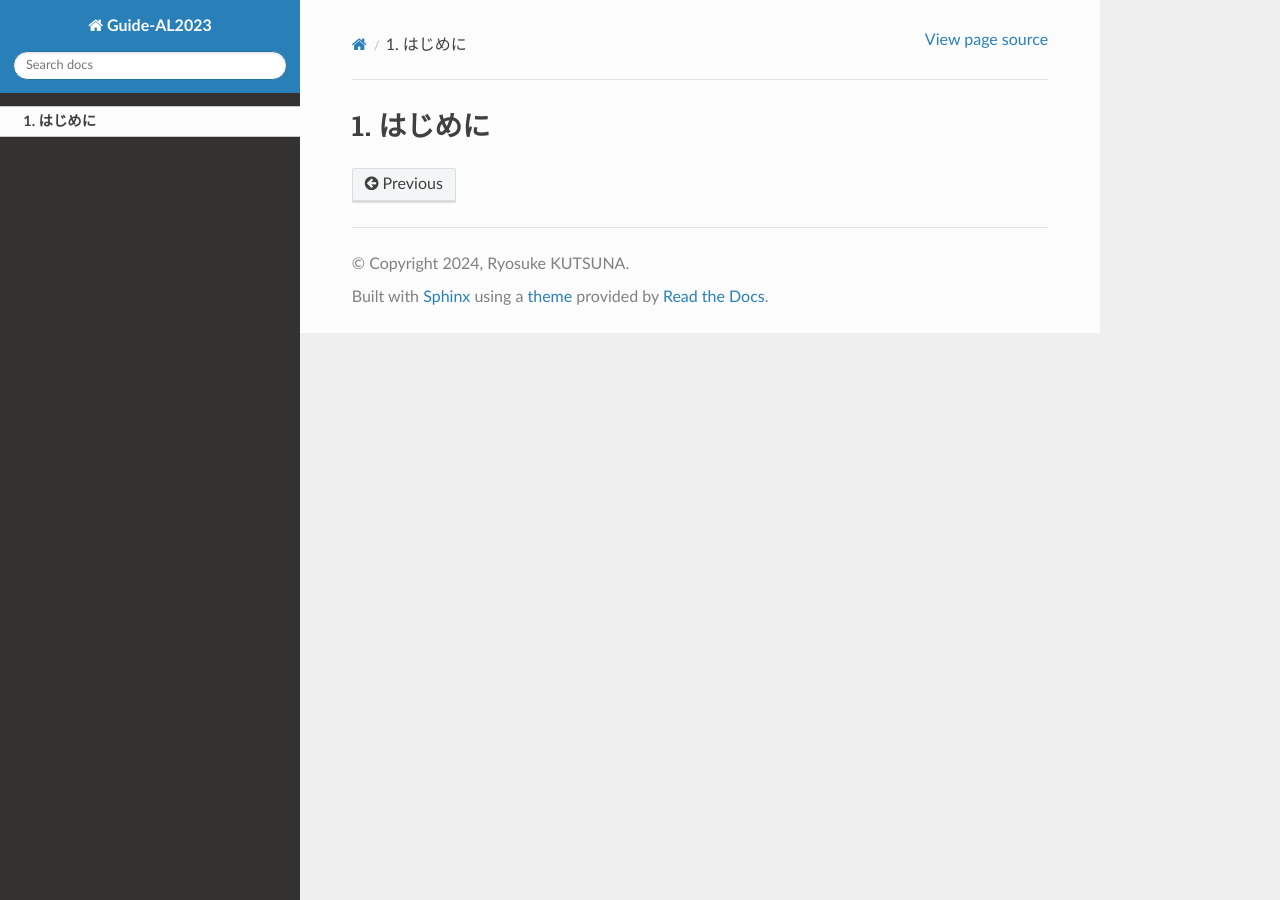
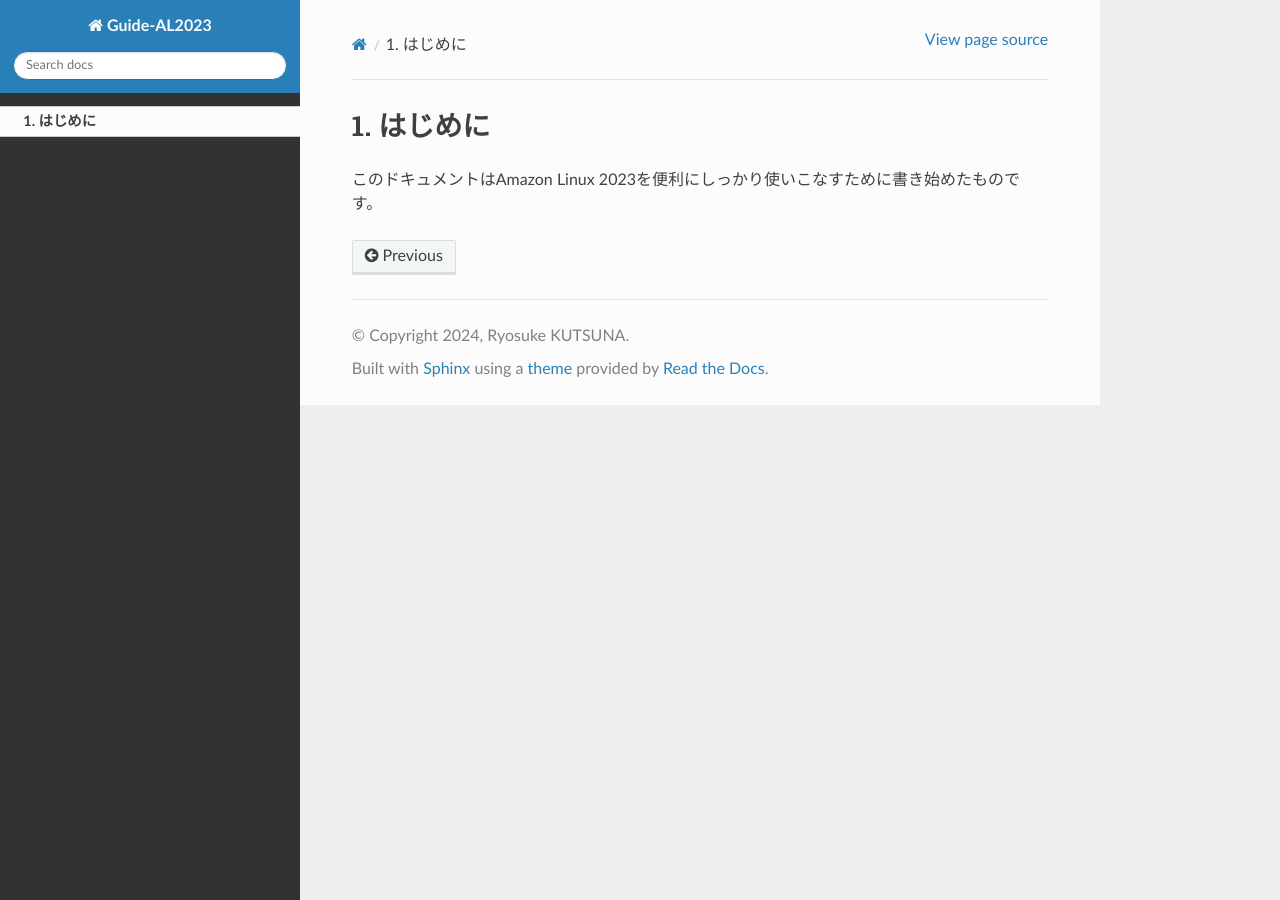
Before and after one commit to kutsuna-ryosuke/Guide-AL2023, a Sphinx documentation site: the page built from source/chapter/chap_01_intro.rst, in a window 1280 px wide. Built offline with Sphinx 7.4.7 and the Read the Docs theme 2.0.0, drawn with Linux system fonts in a browser that asks for light colours.

Commit message:
modify chap_01_intro.rst

```diff
--- a/source/chapter/chap_01_intro.rst
+++ b/source/chapter/chap_01_intro.rst
@@ -1,3 +1,5 @@
 ========
 はじめに
 ========
+
+このドキュメントはAmazon Linux 2023を便利にしっかり使いこなすために書き始めたものです。
```
